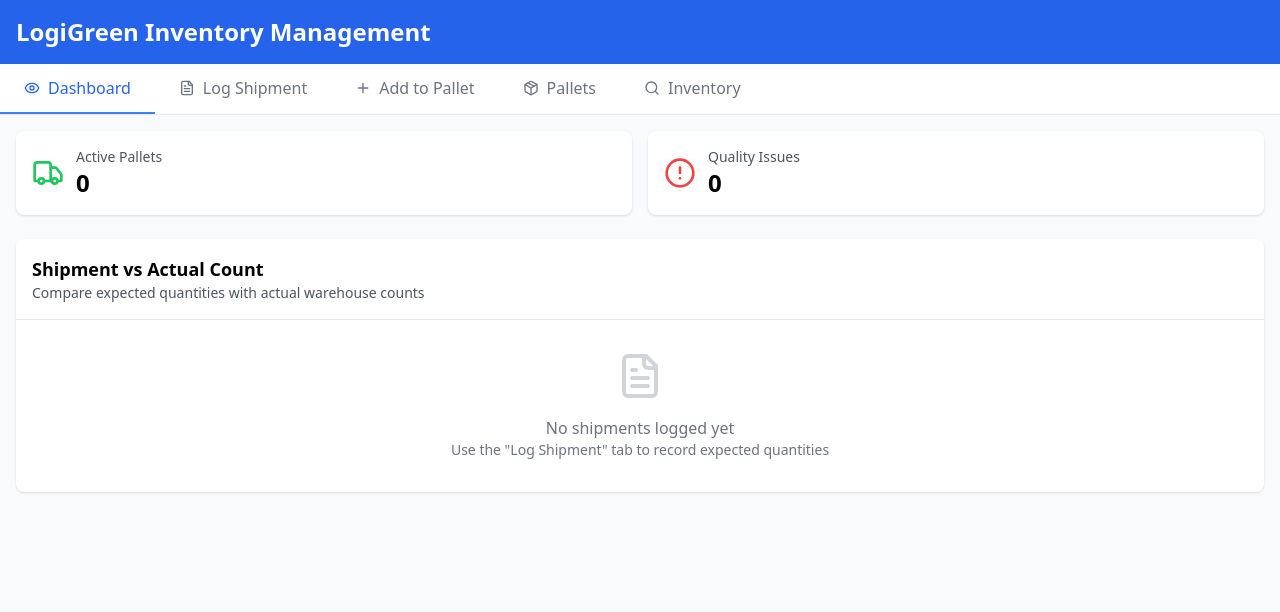
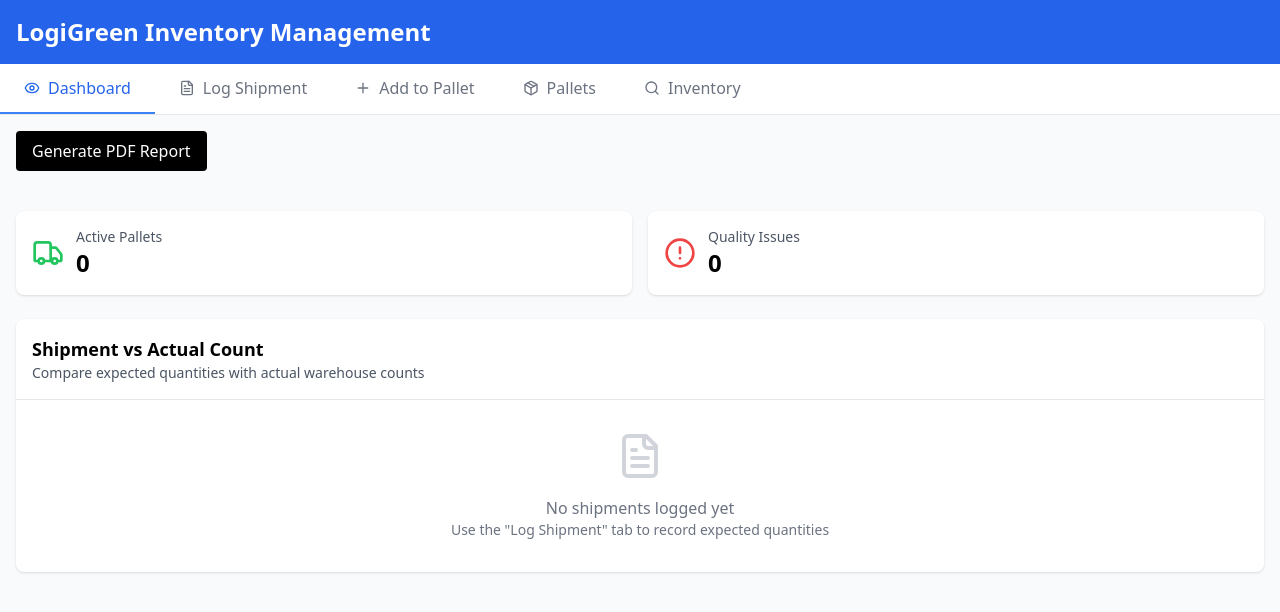
Before and after one commit to amirazman73/Logigreen_App, a React (Create React App) app: page / in a window 1280 px wide. Shown: the top 612 px of the page. Built offline with nearby package versions, Linux system fonts and the light colour scheme.

Commit message:
Fixed functionality for quality check in pdf

```diff
--- a/package.json
+++ b/package.json
@@ -7,6 +7,8 @@
     "@testing-library/jest-dom": "^6.6.3",
     "@testing-library/react": "^16.3.0",
     "@testing-library/user-event": "^13.5.0",
+    "jspdf": "^3.0.1",
+    "jspdf-autotable": "^5.0.2",
     "lucide-react": "^0.512.0",
     "react": "^19.1.0",
     "react-dom": "^19.1.0",
--- a/src/components/Dashboard.jsx
+++ b/src/components/Dashboard.jsx
@@ -1,8 +1,15 @@
 import React from 'react';
 import { Truck, AlertCircle, CheckCircle, FileText } from 'lucide-react';
 
-const Dashboard = ({ stats, discrepancies }) => (
+const Dashboard = ({ stats, discrepancies, shipments, handleGeneratePDF }) => (
   <div className="space-y-6">
+    {/* Generate PDF Button */}
+    <button
+      onClick={handleGeneratePDF}
+      className="mb-4 bg-black text-white px-4 py-2 rounded hover:bg-gray-800"
+    >
+      Generate PDF Report
+    </button>
     {/* Stats Cards */}
     <div className="grid grid-cols-1 md:grid-cols-2 gap-4">
       <div className="bg-white p-4 rounded-lg shadow">
--- a/src/components/Shippingtracker.jsx
+++ b/src/components/Shippingtracker.jsx
@@ -9,6 +9,8 @@ import useItems from '../hooks/useItems';
 import usePallets from '../hooks/usePallets';
 import useShipments from '../hooks/useShipments';
 import { calculateDiscrepancies } from '../utils/shipping';
+import jsPDF from 'jspdf';
+import autoTable from 'jspdf-autotable';
 
 const ShippingTracker = () => {
   const [activeTab, setActiveTab] = useState('dashboard');
@@ -145,6 +147,85 @@ const ShippingTracker = () => {
     setItems(items.filter(item => item.id !== itemId));
   };
 
+  // PDF generation handler
+  const handleGeneratePDF = () => {
+    const doc = new jsPDF();
+
+    // Date
+    doc.setFontSize(22);
+    doc.text(`Date: ${new Date().toLocaleDateString('en-GB')}`, 14, 20);
+
+    // Shipment Details
+    doc.setFontSize(16);
+    doc.text('Shipment Details', 14, 35);
+    doc.setFontSize(12);
+    let y = 42;
+    shipments.forEach((shipment) => {
+      doc.text(
+        `${shipment.shipmentCode} — Date: ${shipment.shipmentDate}`,
+        14,
+        y
+      );
+      y += 7;
+    });
+
+    // Arrival Summary Table
+    doc.setFontSize(16);
+    doc.text('Arrival Summary', 14, y + 10);
+
+    console.log('Discrepancy quality values:', discrepancies.flatMap(s => s.discrepancies.map(i => i.quality)));
+
+    const arrivalTable = [
+      [
+        'SNo.',
+        'Items',
+        'Planned Arrival',
+        'Actual Arrival',
+        'Quantity Check',
+        'Quality Check',
+      ],
+      ...discrepancies.flatMap((shipment, i) =>
+        shipment.discrepancies.map((item, idx) => [
+          idx + 1,
+          item.itemName,
+          item.expected,
+          item.actual,
+          item.difference,
+          item.quality === 'good' ? 'Good' : 'Bad'])
+      ),
+    ];
+
+    autoTable(doc, {
+      startY: y + 15,
+      head: [arrivalTable[0]],
+      body: arrivalTable.slice(1),
+      theme: 'grid',
+      styles: { fontSize: 10 },
+    });
+
+    // Orders Table (example, you may need to adapt this to your order data structure)
+    const orderStartY = doc.lastAutoTable.finalY + 10;
+    doc.setFontSize(16);
+    doc.text('Orders', 14, orderStartY);
+
+    // Example: You may need to adapt this to your order data structure
+    const ordersTable = [
+      ['Order #1: Example', 'Planned', 'Packed', 'Check'],
+      ['Item 1', '11', '11', '✓'],
+      // ...add your real order data here
+    ];
+
+    autoTable(doc,{
+      startY: orderStartY + 5,
+      head: [ordersTable[0]],
+      body: ordersTable.slice(1),
+      theme: 'grid',
+      styles: { fontSize: 10 },
+    });
+
+    doc.save('shipment_report.pdf');
+  };
+
   return (
     <div className="min-h-screen bg-gray-50">
       {/* Header */}
@@ -179,7 +260,7 @@ const ShippingTracker = () => {
       <div className="p-4">
         {/* Dashboard Tab */}
         {activeTab === 'dashboard' && (
-          <Dashboard stats={stats} discrepancies={discrepancies} />
+          <Dashboard stats={stats} discrepancies={discrepancies} shipments={shipments} handleGeneratePDF={handleGeneratePDF} />
         )}
         {/* Log Shipment Tab */}
         {activeTab === 'log-shipment' && (
--- /dev/null
+++ b/src/components/pdfTest.js
@@ -0,0 +1,12 @@
+import jsPDF from 'jspdf';
+import 'jspdf-autotable';
+
+const doc = new jsPDF();
+doc.text("Testing AutoTable", 14, 10);
+
+doc.autoTable({
+  head: [['Name', 'Email']],
+  body: [['Alice', 'alice@email.com'], ['Bob', 'bob@email.com']],
+});
+
+doc.save('test.pdf');
--- a/src/utils/shipping.js
+++ b/src/utils/shipping.js
@@ -6,12 +6,17 @@ export function calculateDiscrepancies(shipments, items) {
         .reduce((sum, item) => sum + parseInt(item.quantity), 0);
       const expected = parseInt(expectedItem.expectedQuantity);
       const difference = actualQuantity - expected;
+      const quality = items
+        .filter(item => item.itemName.toLowerCase() === expectedItem.itemName.toLowerCase())
+        .map(item => item.quality)
+        .join(', ');
       return {
         itemName: expectedItem.itemName,
         expected,
         actual: actualQuantity,
         difference,
-        status: difference === 0 ? 'match' : (difference > 0 ? 'over' : 'under')
+        status: difference === 0 ? 'match' : (difference > 0 ? 'over' : 'under'),
+        quality: quality || 'unknown'
       };
     });
     return {
```
Also changed, not shown: 1 other file (tests, documents, lock files or other folders).
